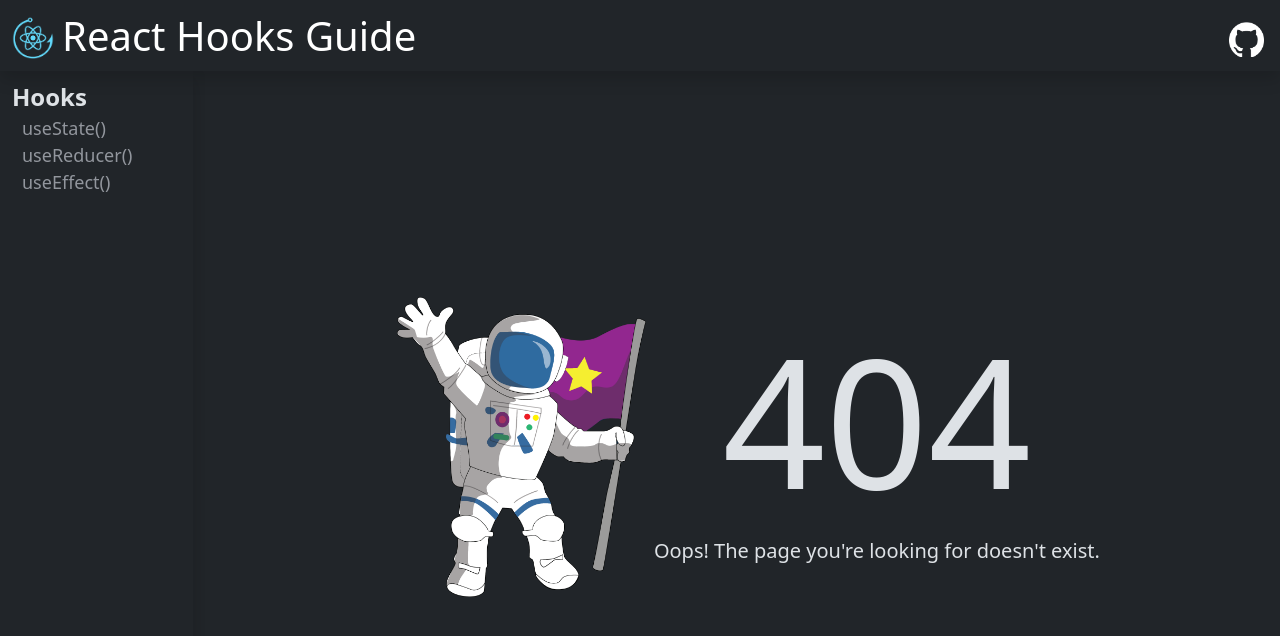
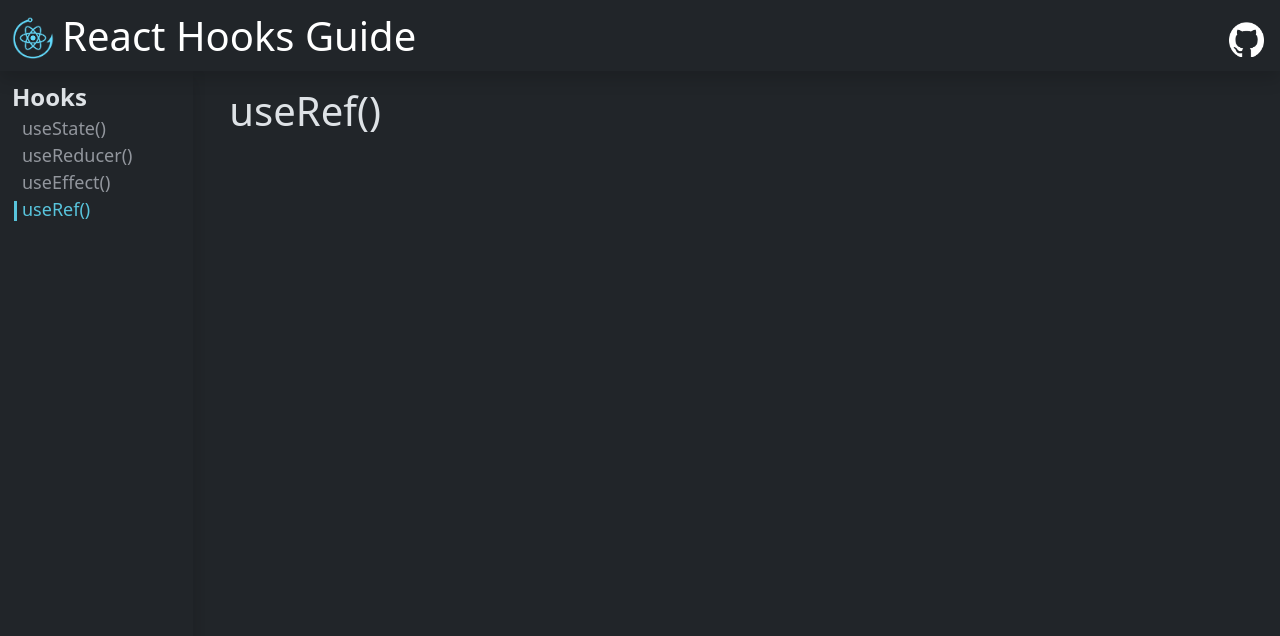
Before and after one commit to alonzojoe/react-hooks-guide, a React (Vite) app: page /use-ref in a window 1280 px wide. Before the commit this address had no page. Shown: the top 636 px of the page. Built offline with nearby package versions, Linux system fonts and the light colour scheme.

Commit message:
feat: Create new component for HookUseRef + route registration

```diff
--- a/src/App.jsx
+++ b/src/App.jsx
@@ -5,6 +5,7 @@ import NotFound from "@/pages/error/NotFound";
 import HookUseState from "@/pages/use-state/HookUseState";
 import HookUseReducer from "@/pages/use-reducer/HookUseReducer";
 import HookUseEffect from "@/pages/use-effect/HookUseEffect";
+import HookUseRef from "@/pages/use-ref/HookUseRef";
 
 function App() {
   return (
@@ -15,6 +16,7 @@ function App() {
           <Route path="/use-state" element={<HookUseState />} />
           <Route path="use-reducer" element={<HookUseReducer />} />
           <Route path="use-effect" element={<HookUseEffect />} />
+          <Route path="use-ref" element={<HookUseRef />} />
           <Route path="*" element={<NotFound />} />
         </Route>
       </Routes>
--- a/src/Layouts/RootLayout.jsx
+++ b/src/Layouts/RootLayout.jsx
@@ -111,6 +111,14 @@ const RootLayout = () => {
                     useEffect()
                   </NavLink>
                 </li>
+                <li>
+                  <NavLink
+                    to="/use-ref"
+                    className=" bd-links-link d-inline-block text-decoration-none rounded route-link"
+                  >
+                    useRef()
+                  </NavLink>
+                </li>
               </ul>
             </li>
           </div>
@@ -186,6 +194,14 @@ const RootLayout = () => {
                   useEffect()
                 </NavLink>
               </li>
+              <li>
+                <NavLink
+                  to="/use-ref"
+                  className=" bd-links-link d-inline-block text-decoration-none rounded route-link"
+                >
+                  useRef()
+                </NavLink>
+              </li>
             </ul>
           </li>
         </div>
--- /dev/null
+++ b/src/pages/use-ref/HookUseRef.jsx
@@ -0,0 +1,11 @@
+import React from "react";
+
+const HookUseRef = () => {
+  return (
+    <div>
+      <h1>useRef()</h1>
+    </div>
+  );
+};
+
+export default HookUseRef;
```
